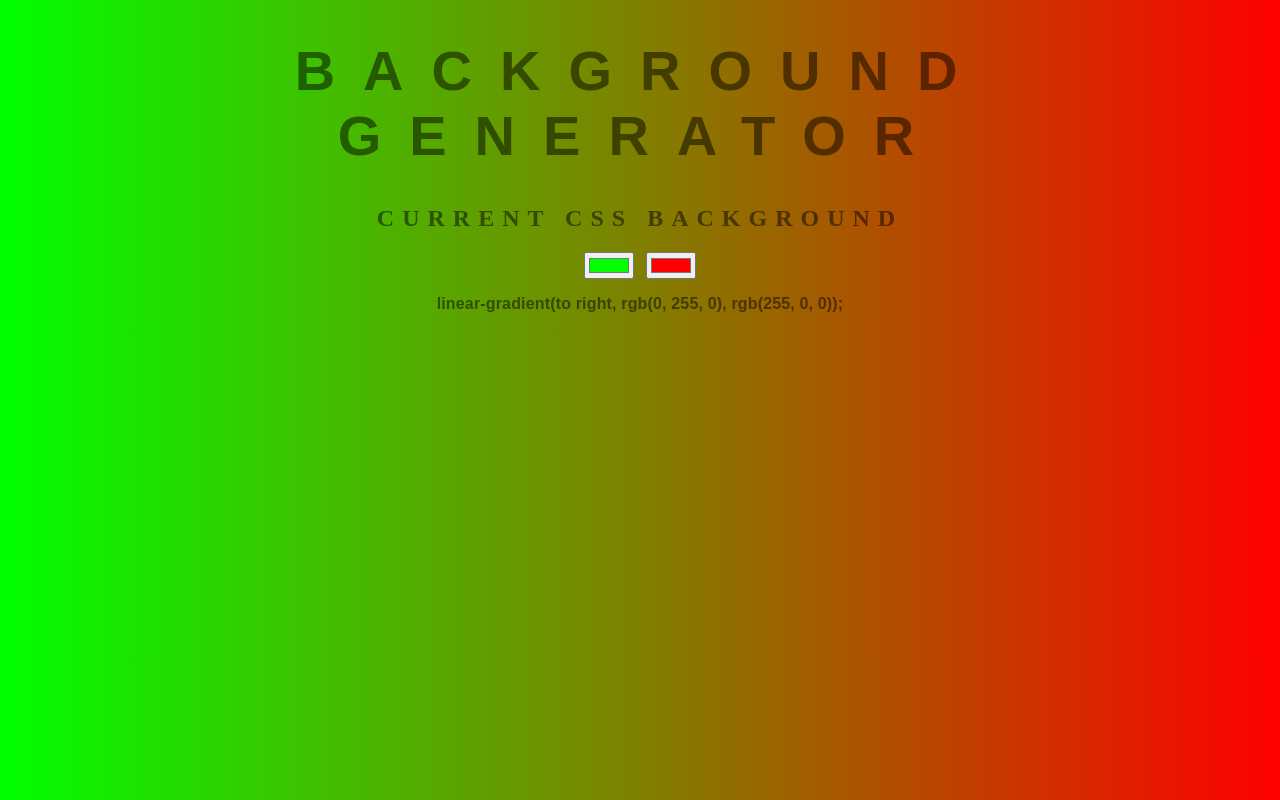
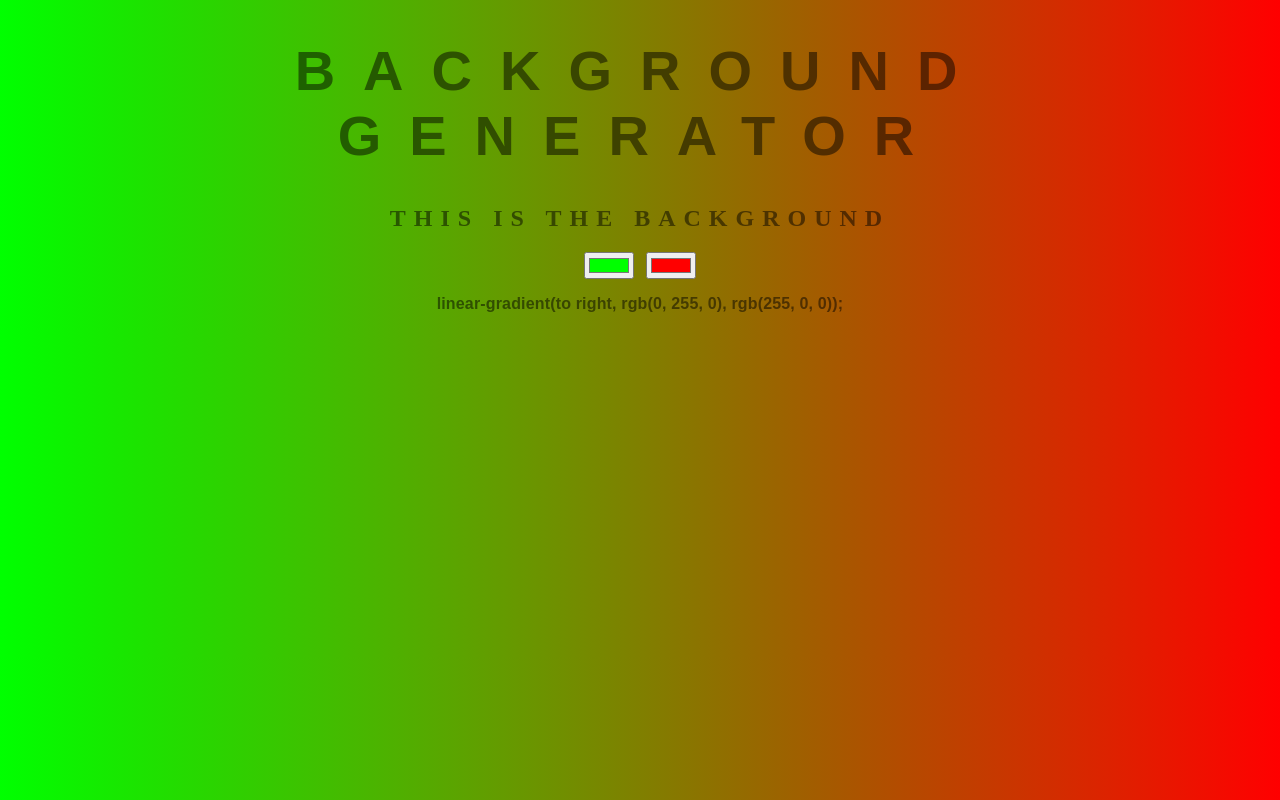
Before and after one commit to SCatella/Background-Generator, a plain HTML site: page index.html in a window 1280 px wide. Drawn offline with Linux system fonts and the light colour scheme.

Commit message:
Changing text

```diff
--- a/index.html
+++ b/index.html
@@ -7,7 +7,7 @@
     </head>
     <body id="gradient">
         <h1>Background Generator</h1>
-        <h2>Current CSS Background</h2>
+        <h2>THis is the Background</h2>
         <input class="color1" type="color" id="color1" name="color1" value="#00ff00">
         <input class="color2" type="color" id="color2" name="color2" value="#ff0000">
         <h3></h3>
```
